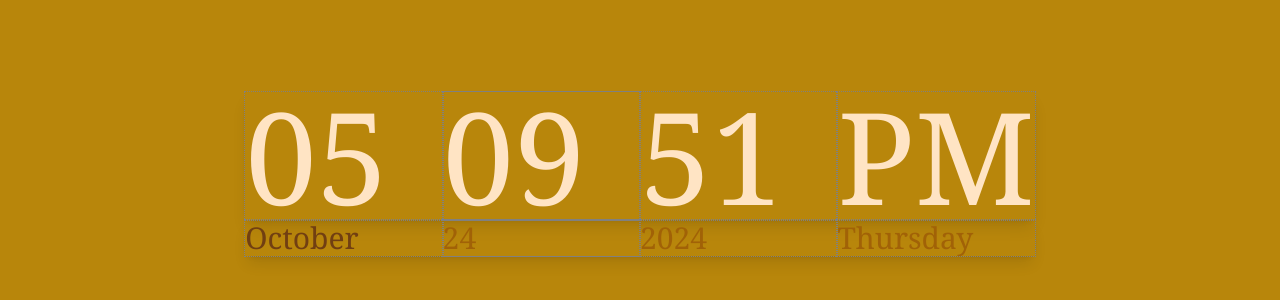
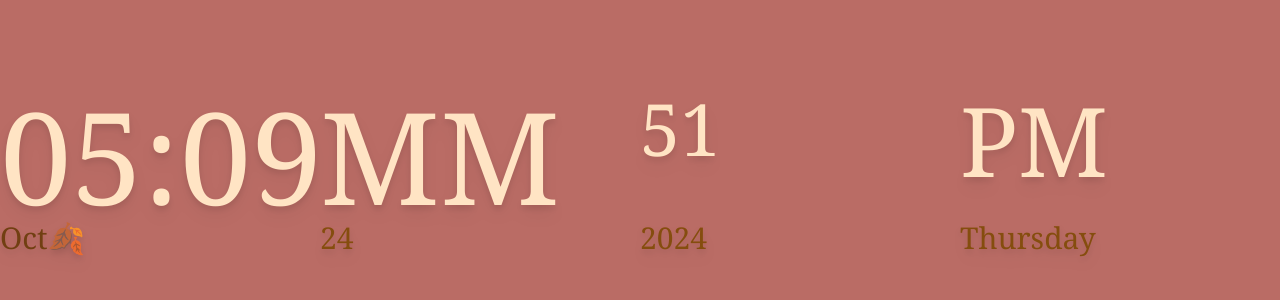
Before and after one commit to JosephPotapenko/Tailwind-Setup-Clock, a website: page public/index.html in a window 1280 px wide. Shown: the part 226-526 px from the top of the page. Drawn offline with Linux system fonts and the light colour scheme.

Commit message:
Update css and the setup

```diff
--- a/public/date.js
+++ b/public/date.js
@@ -2,18 +2,18 @@
 Static Data
 ************/
 const allTheMonths = [
-    "January",
-    "February",
-    "March",
-    "April",
-    "May",
-    "June",
-    "July",
-    "August",
-    "September",
-    "October",
-    "November",
-    "December"
+    "Jan❄️",
+    "Feb☕",
+    "Mar🌿",
+    "Apr🍃",
+    "May🪻",
+    "June☀️",
+    "July🏖️",
+    "Aug🥵",
+    "Sept🎒",
+    "Oct🍂",
+    "Nov🦃",
+    "Dec🎄"
   ];
   const allTheDays = [
     "Sunday",
--- a/public/index.html
+++ b/public/index.html
@@ -11,28 +11,28 @@
     <script src="date.js" defer></script>
 
 </head>
-<body class="h-screen flex justify-center items-center ">
+<body class="h-screen flex justify-center items-center">
 
     <main>
 
         <!-- Time -->
         <time class="time">
-          <time class="container mx-auto block grid lg:grid-cols-4 md:grid-cols-2 sm:grid-cols-1 font-serif text-9xl shadow-lg">
+          <time class="container mx-auto block grid lg:grid-cols-4 md:grid-cols-2 sm:grid-cols-2 font-serif text-9xl drop-shadow-lg">
 
             <data class="hours block">HH</data>
             <data class="minutes block">MM</data>
-            <data class="seconds block">SS</data>
-            <data class="amOrPM block">AM/PM</data>
+            <data class="seconds block text-7xl">SS</data>
+            <data class="amOrPM block text-8xl">AM/PM</data>
 
           </time>
 
 
         <!-- Date -->
-        <time class="container block grid mx-auto lg:grid-cols-4 md:grid-cols-2 sm:grid-cols-1 font-serif text-3xl shadow-lg">
+        <time class="container block grid mx-auto lg:grid-cols-4 md:grid-cols-2 sm:grid-cols-2 font-medium font-serif text-3xl drop-shadow-lg">
           <data class="month text-yellow-900">Month</data>
-          <data class="dayOfMonth text-yellow-700">00</data>
-          <data class="year text-yellow-700 ">0000</data>
-          <data class="dayOfWeek text-yellow-700">SMTWTFS</data>
+          <data class="dayOfMonth text-yellow-800">00</data>
+          <data class="year text-yellow-800 ">0000</data>
+          <data class="dayOfWeek text-yellow-800">SMTWTFS</data>
         </time>
 
       </main>
--- a/public/time.js
+++ b/public/time.js
@@ -48,10 +48,8 @@ const theClockApp = () => {
     /************
     Set DOM Elements
     ************/
-    // Set the hours
-    hours.innerText = gotHours;
-    // Set the minutes
-    minutes.innerText = gotMinutes;
+    // Set the hours and minutes with a colon
+    hours.innerText = `${gotHours}:${gotMinutes}`;
     // Set the seconds
     seconds.innerText = gotSeconds;
     // Set AM or PM
--- a/src/input.css
+++ b/src/input.css
@@ -4,11 +4,8 @@
 @tailwind utilities;
 
 /* Your Awesome Styles */
-* {
-    outline: 1px dotted gray;
-}
 
 body{
-    background-color: darkgoldenrod;
+    background-color: #ba6c65;
     color: bisque;
 }
```
Also changed, not shown: public/style.css.
